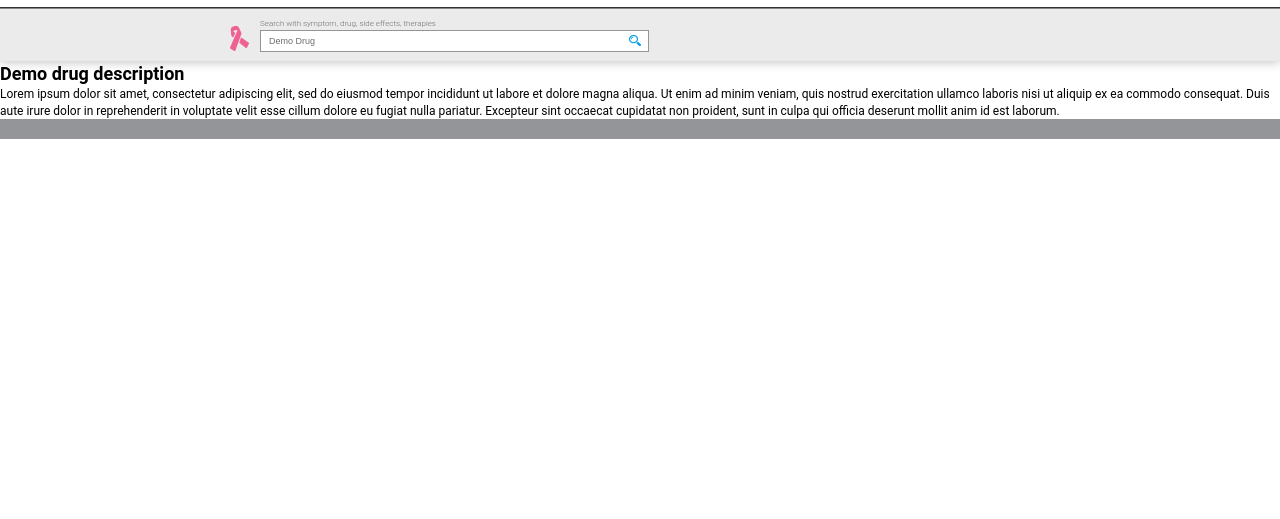
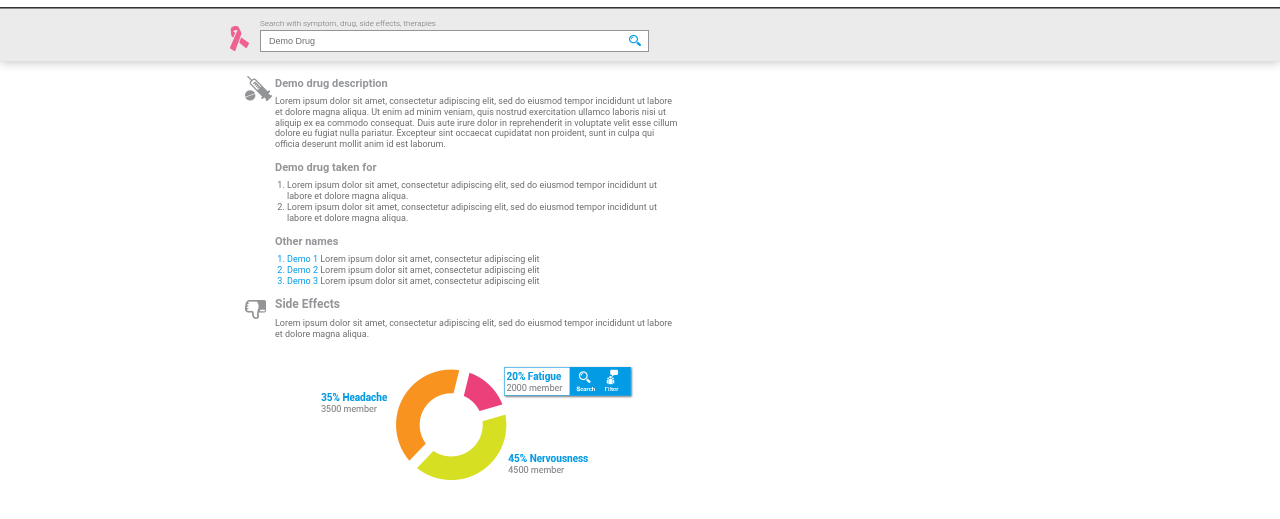
Before and after one commit to mekela/site_name, a plain HTML site: page inner_page.html in a window 1280 px wide. Shown: the part 55-574 px from the top of the page. Drawn offline with nearby package versions, Linux system fonts and the light colour scheme.

Commit message:
drug(left column) blocks were added

```diff
--- a/inner_page.html
+++ b/inner_page.html
@@ -52,19 +52,38 @@
 								</form>
 							</div>
 						</div>
+						<div class="container">
 							<article class="drug">
-			<div class="demo_drug">
-				<div class="demo_drug__descrioption">
+								<section class="demo_drug">
+									<section>
 										<h1>Demo drug description</h1>
 										<p>Lorem ipsum dolor sit amet, consectetur adipiscing elit, sed do eiusmod tempor incididunt ut labore et dolore magna aliqua. Ut enim ad minim veniam, quis nostrud exercitation ullamco laboris nisi ut aliquip ex ea commodo consequat. Duis aute irure dolor in reprehenderit in voluptate velit esse cillum dolore eu fugiat nulla pariatur. Excepteur sint occaecat cupidatat non proident, sunt in culpa qui officia deserunt mollit anim id est laborum.</p>
+									</section>
+									<section>
+										<h2>Demo drug taken for</h2>
+										<ol>
+											<li>Lorem ipsum dolor sit amet, consectetur adipiscing elit, sed do eiusmod tempor incididunt ut labore et dolore magna aliqua.</li>
+											<li>Lorem ipsum dolor sit amet, consectetur adipiscing elit, sed do eiusmod tempor incididunt ut labore et dolore magna aliqua.</li>
+										</ol>
+									</section>
+									<section class="drug_other_names">
+										<h2>Other names</h2>
+										<ol>
+											<li><b>Demo 1</b> <span>Lorem ipsum dolor sit amet, consectetur adipiscing elit</span></li>
+											<li><b>Demo 2</b> <span>Lorem ipsum dolor sit amet, consectetur adipiscing elit</span></li>
+											<li><b>Demo 3</b> <span>Lorem ipsum dolor sit amet, consectetur adipiscing elit</span></li>
+										</ol>
+									</section>
+								</section>
+								<section class="side_effects_drug">
+									<h3>Side Effects</h3>
+									<p>Lorem ipsum dolor sit amet, consectetur adipiscing elit, sed do eiusmod tempor incididunt ut labore et dolore magna aliqua.</p>
+									<img src="img/side_effects.png" height="115" width="313">
+								</section>
+							</article>
+
 						</div>
 					</div>
-		</article>
-</div>
-<!--footer-->
-<footer class="footer">
-
-</footer>
 				</div>
 			</body>
 			</html>
--- a/sass/_innerpage.scss
+++ b/sass/_innerpage.scss
@@ -18,6 +18,7 @@ body {
 	-webkit-box-shadow: 0px 1px 10px 0px rgba(0,0,0,0.25);
 	-moz-box-shadow: 0px 1px 10px 0px rgba(0,0,0,0.25);
 	box-shadow: 0px 1px 10px 0px rgba(0,0,0,0.25);
+	margin-bottom: 15px;
 	input {
 		font-size: 9px;
 		padding: 5px 8px;
@@ -36,3 +37,64 @@ body {
 	font-weight: 300;
 	display: block;
 }
+
+/*-------------------------demo drug-----------------------*/
+
+.drug {
+	width: 55%;
+	section {
+		margin-bottom: 10px;
+	}
+	h1, h2 {
+		font-size: 11px;
+		font-weight: 700;
+		color: #939598;
+		margin-bottom: 5px;
+	}
+	p {
+		font-size: 9px;
+		color: #6D6E71;
+		line-height: 1.2;
+	}
+	ol {
+		list-style: decimal;
+		font-size: 9px;
+		color: #6D6E71;
+		line-height: 1.2;
+		padding-left: 12px;
+	}
+}
+.demo_drug {
+	padding-left: 30px;
+	background: url(../img/drug_ico.png) no-repeat left top;
+}
+
+.drug_other_names {
+	ol {
+		color: #029AE4;
+		span {
+			color: #6D6E71;
+		}
+		b {
+			font-weight: 400;
+		}
+	}
+}
+.side_effects_drug {
+	padding-left: 30px;
+	background: url(../img/dislike-ico.png) no-repeat left 4px;
+	h3 {
+		font-size: 12px;
+		font-weight: 700;
+		color: #939598;
+		margin-bottom: 5px;
+	}
+	p {
+		margin-bottom: 25px;
+	}
+	img {
+		display: block;
+		max-width: 100%;
+		margin: 0 auto;
+	}
+}
```
Also changed, not shown: css/screen.css, img/side_effects.png (added). Lines whose indentation alone changed are shown as unchanged.
